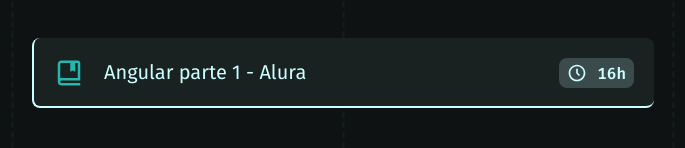
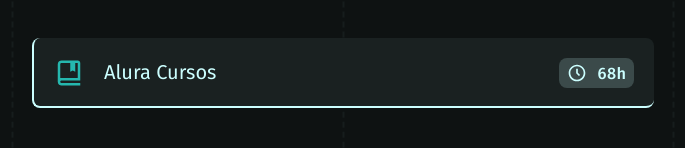
Before and after one commit to GabrielRodrigues-pd/portf-lio, a React (Vite) app: page /training in a window 1280 px wide. Shown: the part 951-1099 px from the top of the page, without its empty margins (297-982 px from the left). Built offline with nearby package versions, Linux system fonts and the light colour scheme.

Commit message:
add cursos alura

```diff
--- a/src/pages/Project/index.jsx
+++ b/src/pages/Project/index.jsx
@@ -39,7 +39,6 @@
           view="https://rocketmovies-dev.netlify.app"
           git="https://github.com/GabrielRodrigues-pd/RockNotes-node"
         />
-
         <CardProject
           title="RocketNote"
           icon={<MdStickyNote2 size={30} />}
--- a/src/pages/Training/index.jsx
+++ b/src/pages/Training/index.jsx
@@ -68,10 +68,10 @@
         tec={['React']}
       />
       <CardSkills
-        name="Angular parte 1 - Alura"
-        text="Neste curso eu pude conhecer o Angular e adquirir os fundamentos básicos, a base para decolar com o framework."
-        time="16h"
-        tec={['Angular']}
+        name="Alura Cursos"
+        text="Na Alura, encontrei um ambiente de aprendizado dinâmico e eficiente, que me proporciona acesso a uma vasta gama de cursos e trilhas de estudo. Desde o início, fiquei impressionado com a qualidade e a abrangência dos conteúdos oferecidos."
+        time="68h"
+        tec={['Angular', "TypeScript", "Next.JS", "Node.JS", "MongoDB", "HTTP"]}
       />
       <Footer />
       <Grid />
```
